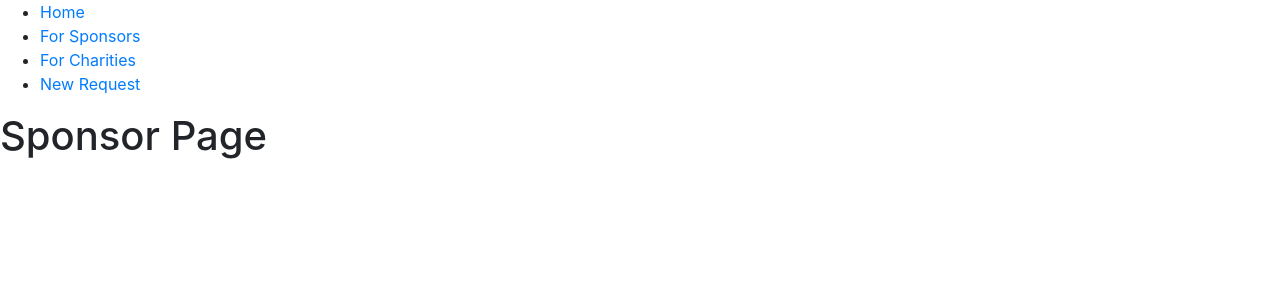
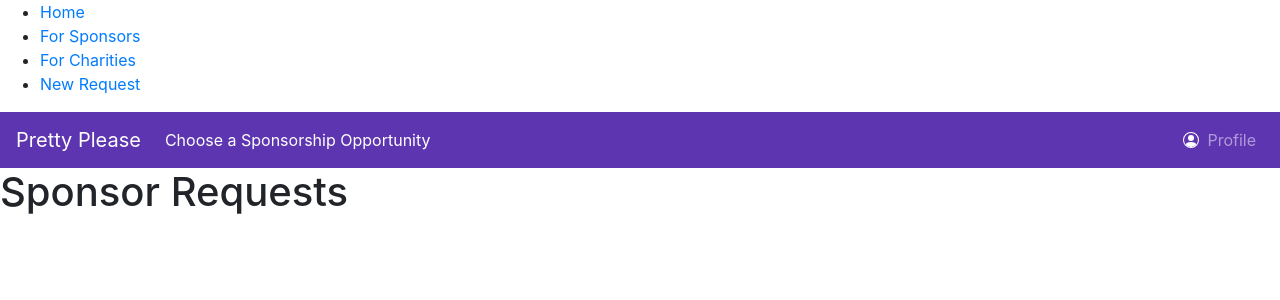
Before and after one commit to tr-hack-to-the-future/prettyplease-frontend, a React (Create React App) app: page /ForSponsors in a window 1280 px wide. Shown: the top 300 px of the page. Built offline with nearby package versions, Linux system fonts and the light colour scheme.

Commit message:
Updated Navbar Component

```diff
--- a/src/Main.js
+++ b/src/Main.js
@@ -8,10 +8,11 @@ function Main({SponsorData}) {
     { itemName: "For Sponsor", activePage: false }
 
   ]);
+  const [showProfile,setshowProfile] = useState(false);
 
   return (
     <div className="Main">
-      <PPNavbar NavItems={navitems}/>
+      <PPNavbar NavItems={navitems}  showProfile={showProfile}/>
 
       <h2>Main</h2>
       <Sponsorlist SponsorData={SponsorData}/>
--- a/src/components/CharityPage.js
+++ b/src/components/CharityPage.js
@@ -4,16 +4,17 @@ import PPNavbar from './PPNavbar';
 
 
 function CharityPage() {
-    const [navitems, setitems] = useState([
+    const [navitems, setnavitems] = useState([
         { itemName: "Review and Accept", activePage: true },
         { itemName: "New Request", activePage: false }
 
       ]);
+    const [showProfile,setshowProfile] = useState(true);
 
 
     return (
         <div className="ReviewAccept">
-        <PPNavbar NavItems={navitems}/>
+        <PPNavbar NavItems={navitems} showProfile={showProfile}/>
         <h1>Charity Page</h1>
         </div>
 
--- a/src/components/NewRequest.js
+++ b/src/components/NewRequest.js
@@ -1,14 +1,23 @@
-import React from 'react';
-
+import React, { Component, useState } from 'react';
+import PPNavbar from './PPNavbar';
 
 
 function NewRequest() {
+    const [navitems, setnavitems] = useState([
+        { itemName: "Review and Accept", activePage: false },
+        { itemName: "New Request", activePage: true }
 
+      ]);
+    const [showProfile,setshowProfile] = useState(true);
 
 
     return (
+        <div className="NewRequest">
+        <PPNavbar NavItems={navitems} showProfile={showProfile}/>
+        <h1>New Request</h1>
+        </div>
 
-        <h1>New Request</h1>
+
 
 
 
--- a/src/components/PPNavbar.js
+++ b/src/components/PPNavbar.js
@@ -10,7 +10,23 @@ import {
   Link
 } from "react-router-dom";
 
-function PPNavbar({ NavItems }) {
+function PPNavbar({ NavItems,showProfile}) {
+  const navItemInactive="nav-item mr-auto mt-2 mt-lg-0";
+  const navItemActive="nav-item active mr-auto mt-2 mt-lg-0";
+  let svgPerson=null;
+  let profileItem=null;
+  if (showProfile===true) {
+    svgPerson=<svg width="1em" height="40px" viewBox="0 0 16 16" className="bi bi-person-circle" fill="#ffffff"
+        xmlns="http://www.w3.org/2000/svg">
+        <path
+          d="M13.468 12.37C12.758 11.226 11.195 10 8 10s-4.757 1.225-5.468 2.37A6.987 6.987 0 0 0 8 15a6.987 6.987 0 0 0 5.468-2.63z" />
+        <path fill-rule="evenodd" d="M8 9a3 3 0 1 0 0-6 3 3 0 0 0 0 6z" />
+        <path fill-rule="evenodd"
+          d="M8 1a7 7 0 1 0 0 14A7 7 0 0 0 8 1zM0 8a8 8 0 1 1 16 0A8 8 0 0 1 0 8z" />
+      </svg>;
+    profileItem=<a className="nav-link" href="#">Profile <span class="sr-only">(current)</span></a>
+
+ };
   return (
     <div className="PPNavbar">
       <nav className="navbar navbar-expand-lg navbar-dark navpurple">
@@ -23,30 +39,19 @@ function PPNavbar({ NavItems }) {
         <div className="collapse navbar-collapse" id="navbarTogglerDemo02">
           <ul className="navbar-nav ">
             {NavItems.map(item =>
-              <li class="nav-item active mr-auto mt-2 mt-lg-0"><a class="nav-link" href="#">{item.itemName }<span className="sr-only">(current)</span></a>
+              <li class={item.activePage?navItemActive:navItemInactive}><a class="nav-link" href="#">{item.itemName }<span className="sr-only">(current)</span></a>
               </li>)}
-            {/* <li class="nav-item active mr-auto mt-2 mt-lg-0">
-              <a class="nav-link" href="#">Review and Accept <span class="sr-only">(current)</span></a>
-            </li>
-            <li class="nav-item">
-              <a class="nav-link" href="new-request.html">New Request</a>
-            </li> */}
           </ul>
-          <ul class="navbar-nav ml-auto mt-2 mt-lg-0">
-            <div class="hideonmobile">
-              <svg width="1em" height="40px" viewBox="0 0 16 16" class="bi bi-person-circle" fill="#ffffff"
-                xmlns="http://www.w3.org/2000/svg">
-                <path
-                  d="M13.468 12.37C12.758 11.226 11.195 10 8 10s-4.757 1.225-5.468 2.37A6.987 6.987 0 0 0 8 15a6.987 6.987 0 0 0 5.468-2.63z" />
-                <path fill-rule="evenodd" d="M8 9a3 3 0 1 0 0-6 3 3 0 0 0 0 6z" />
-                <path fill-rule="evenodd"
-                  d="M8 1a7 7 0 1 0 0 14A7 7 0 0 0 8 1zM0 8a8 8 0 1 1 16 0A8 8 0 0 1 0 8z" />
-              </svg>
-            </div>
-            <li class="nav-item">
-              <a class="nav-link" href="#">Profile <span class="sr-only">(current)</span></a>
-            </li>
-          </ul>
+          <ul className="navbar-nav ml-auto mt-2 mt-lg-0">
+    <div className="hideonmobile">
+     {svgPerson}
+    </div>
+    <li className="nav-item">
+     {profileItem}
+    </li>
+  </ul>
+
+
 
         </div>
 
--- a/src/components/SponsorPage.js
+++ b/src/components/SponsorPage.js
@@ -1,14 +1,21 @@
-import React from 'react';
+import React,{ Component, useState } from 'react';
+import PPNavbar from './PPNavbar';
 
 
 
 function SponsorPage() {
+    const [navitems, setnavitems] = useState([
+        { itemName: "Choose a Sponsorship Opportunity", activePage: true }
 
+      ]);
+    const [showProfile,setshowProfile] = useState(true);
 
 
     return (
-
-        <h1>Sponsor Page</h1>
+        <div className="SponsorPage">
+        <PPNavbar NavItems={navitems} showProfile={showProfile}/>
+        <h1>Sponsor Requests</h1>
+        </div>
 
     );
 }
```
